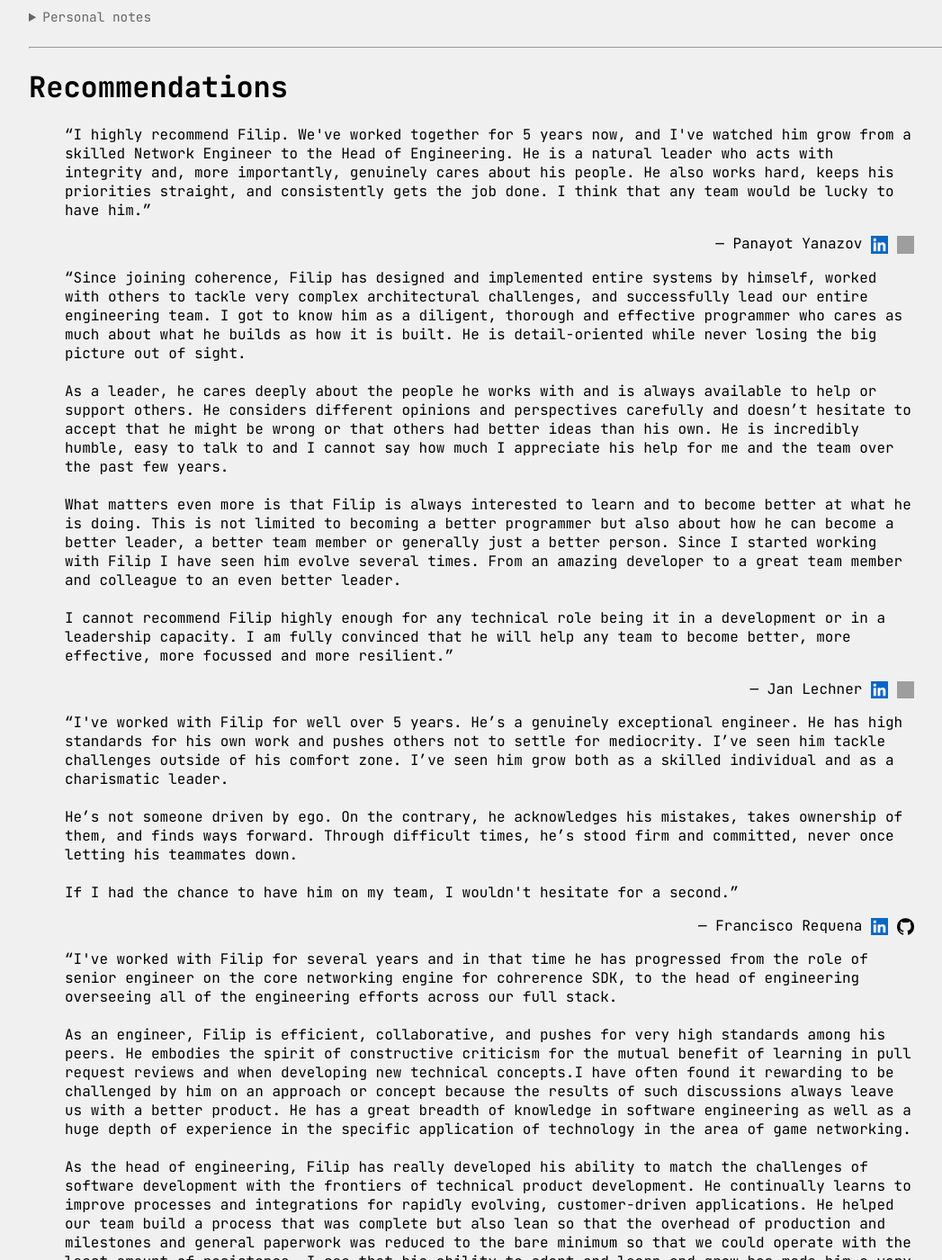
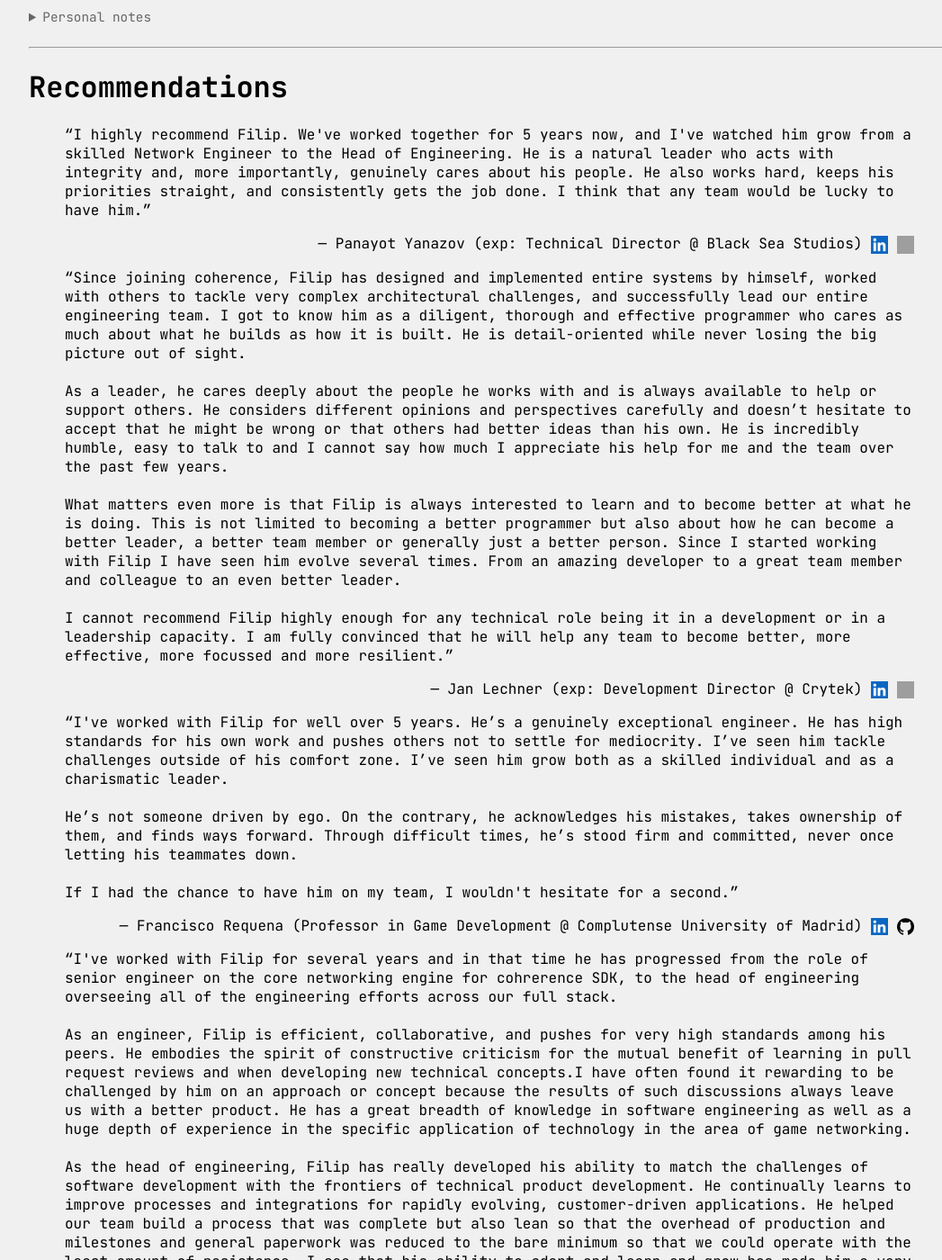
Before and after one commit to radwan92/radwan92.github.io, a Jekyll site: the page built from work.html, in a window 1280 px wide and 1400 px high, scrolled down 1761 px. Shown: the whole window at 90% size, without its empty margins (96-1143 px from the left). Built offline with Jekyll 4.4.1, drawn with Linux system fonts in a browser that asks for light colours; some of the changed text lies outside the part shown; grey boxes are pictures that could not be loaded.

Commit message:
data: tweak recs

```diff
--- a/_data/recs.yml
+++ b/_data/recs.yml
@@ -1,9 +1,9 @@
-- from: Panayot Yanazov
+- from: "Panayot Yanazov (exp: Technical Director @ Black Sea Studios)"
   linkedin: https://www.linkedin.com/in/panayot
   mobygames: https://www.mobygames.com/person/33745/panayot-vaniozdravov-yanazov
   content: |
     I highly recommend Filip. We've worked together for 5 years now, and I've watched him grow from a skilled Network Engineer to the Head of Engineering. He is a natural leader who acts with integrity and, more importantly, genuinely cares about his people. He also works hard, keeps his priorities straight, and consistently gets the job done. I think that any team would be lucky to have him.
-- from: Jan Lechner
+- from: "Jan Lechner (exp: Development Director @ Crytek)"
   linkedin: https://se.linkedin.com/in/janlechner
   mobygames: https://www.mobygames.com/person/208071/jan-lechner
   content: |
@@ -14,7 +14,7 @@
     What matters even more is that Filip is always interested to learn and to become better at what he is doing. This is not limited to becoming a better programmer but also about how he can become a better leader, a better team member or generally just a better person. Since I started working with Filip I have seen him evolve several times. From an amazing developer to a great team member and colleague to an even better leader.
 
     I cannot recommend Filip highly enough for any technical role being it in a development or in a leadership capacity. I am fully convinced that he will help any team to become better, more effective, more focussed and more resilient.
-- from: Francisco Requena
+- from: Francisco Requena (Professor in Game Development @ Complutense University of Madrid)
   linkedin: https://www.linkedin.com/in/frarees
   github: https://frarees.github.io
   content: |
@@ -23,7 +23,7 @@
     He’s not someone driven by ego. On the contrary, he acknowledges his mistakes, takes ownership of them, and finds ways forward. Through difficult times, he’s stood firm and committed, never once letting his teammates down.
 
     If I had the chance to have him on my team, I wouldn't hesitate for a second.
-- from: Cary Brisebois
+- from: "Cary Brisebois (exp: Technical Director @ Radical Entertainment)"
   linkedin: https://ca.linkedin.com/in/fuzzy
   mobygames: https://www.mobygames.com/person/97904/cary-brisebois
   content: |
@@ -34,7 +34,7 @@
     As the head of engineering, Filip has really developed his ability to match the challenges of software development with the frontiers of technical product development. He continually learns to improve processes and integrations for rapidly evolving, customer-driven applications. He helped our team build a process that was complete but also lean so that the overhead of production and milestones and general paperwork was reduced to the bare minimum so that we could operate with the least amount of resistance. I see that his ability to adapt and learn and grow has made him a very effective head of engineering and an excellent leader.
 
     I recommend Filip as either a senior engineer or as the head of a group of engineering teams. I regard him highly as both a friend and a peer.
-- from: Benito Gangoso Rodríguez
+- from: "Benito Gangoso Rodríguez (exp: Principal Programmer @ Crytek)"
   linkedin: https://li.linkedin.com/in/benitogangosorodriguez
   mobygames: https://www.mobygames.com/person/346635/benito-gangoso-rodriguez
   content: |
```
